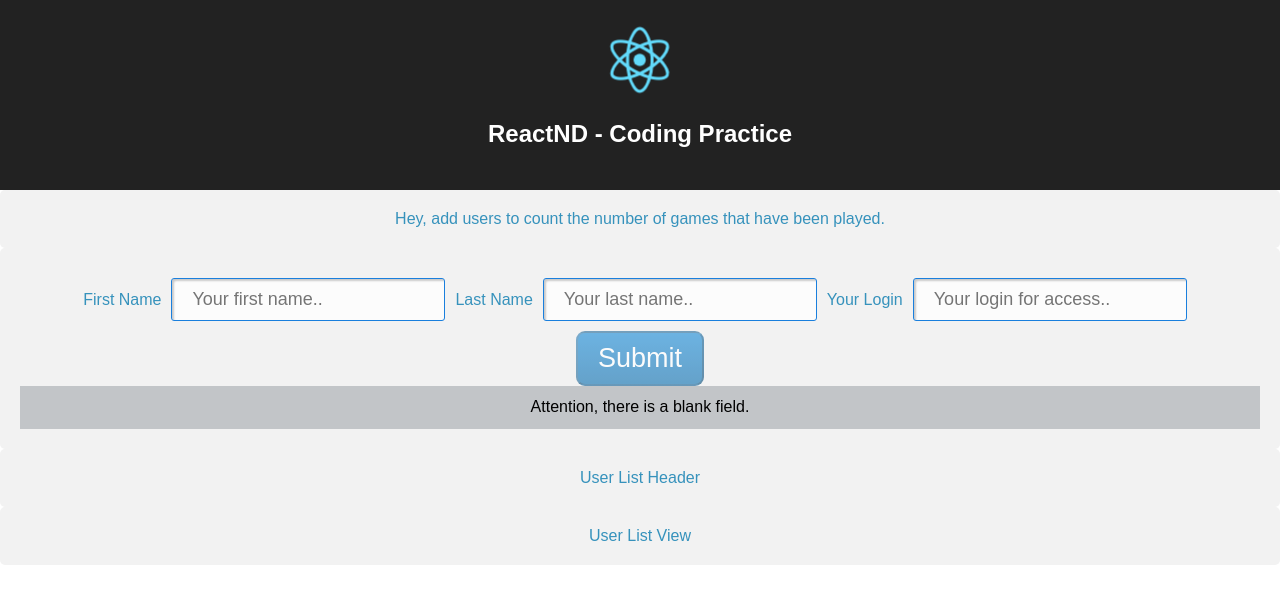
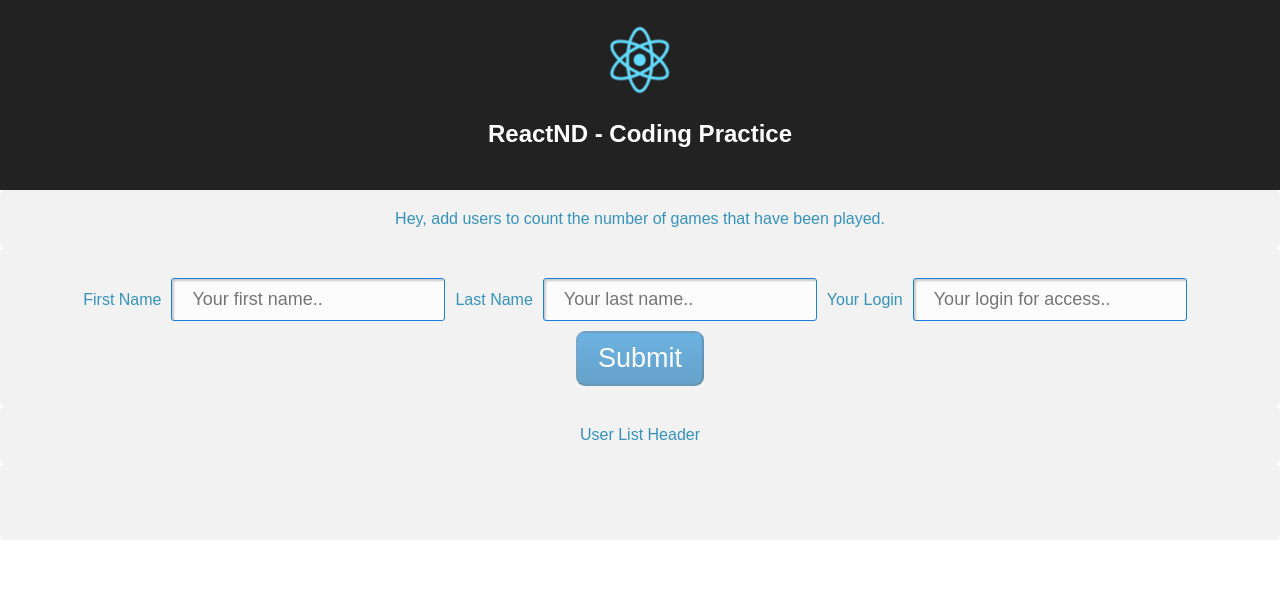
Before and after one commit to matheusicaro/react-udacity-lessons, a React (Create React App) app in the folder react-fundamentals/lesson-3-16-AllTogether/: page / in a window 1280 px wide. Shown: the top 604 px of the page. Built offline with nearby package versions, Linux system fonts and the light colour scheme.

Commit message:
added list of user, and fix message error in form.

```diff
--- a/react-fundamentals/lesson-3-16-AllTogether/src/App.js
+++ b/react-fundamentals/lesson-3-16-AllTogether/src/App.js
@@ -10,6 +10,19 @@ import UserListView from './components/UserListView'
 
 
 class App extends Component {
+
+  state = {
+    users:[]
+  }
+
+  addUser = (user) =>{
+
+    this.setState(currentState =>({
+        users: [...currentState.users, user]
+    }))
+
+  }
+
   render() {
     return (
       <div className="App">
@@ -19,10 +32,10 @@ class App extends Component {
         </header>
 
         <UserAddHeader ></UserAddHeader>
-        <UserAdd></UserAdd>
+        <UserAdd add={this.addUser} users={this.state.users}></UserAdd>
 
         <UserListHeader></UserListHeader>
-        <UserListView>
+        <UserListView users={this.state.users}>
             button here
         </UserListView>
 
--- a/react-fundamentals/lesson-3-16-AllTogether/src/components/UserAdd.js
+++ b/react-fundamentals/lesson-3-16-AllTogether/src/components/UserAdd.js
@@ -12,7 +12,8 @@ class UserAdd extends Component {
                 firstName: '',
                 lastName: '',
                 login: ''
-            }
+            },
+            isNewUser: true
         }
     }
 
@@ -29,7 +30,25 @@ class UserAdd extends Component {
     }
 
     handleSubmit = (event) =>{
+        event.preventDefault();
 
+        let user = this.state.user;
+
+        let isContained;
+
+        for(let i=0; i < this.props.users.length; i++){
+            if(this.props.users[i].firstName === user.firstName){
+                isContained = true;
+                break
+            }
+        }
+
+        if(isContained)
+            this.setState({ isNewUser: false})
+        else{
+            this.props.add(user)
+            this.setState({ isNewUser: true})
+        }
     }
 
     isInvalidForm = () =>{
@@ -73,7 +92,7 @@ class UserAdd extends Component {
 
             <Button isDisabled={this.isInvalidForm()} text="Submit"></Button>
 
-            { (this.isInvalidForm()) ? <div style={warning}> Attention, there is a blank field. </div> : "" }
+            { (this.state.isNewUser) ? "" : <div style={warning}> Ops, user existing whith this <b>first name</b></div>  }
 
         </form>
       )
--- a/react-fundamentals/lesson-3-16-AllTogether/src/components/UserListView.js
+++ b/react-fundamentals/lesson-3-16-AllTogether/src/components/UserListView.js
@@ -1,14 +1,20 @@
 import React from 'react'
 import '../styles/style.css';
 
-const UserListView = ()=>{
+const UserListView = (props)=>{
 
     return(
         <div className="Component">
-            User List View
+
+            <ol>
+                { props.users.map(element =>(
+                    <li>
+                        {`${ element.firstName } - ${ element.lastName } - ${ element.login }`}
+                    </li>
+                ))}
+            </ol>
         </div>
     )
-
 }
 
 export default UserListView
```
Also changed, not shown: 2 other files (tests, documents, lock files or other folders).
